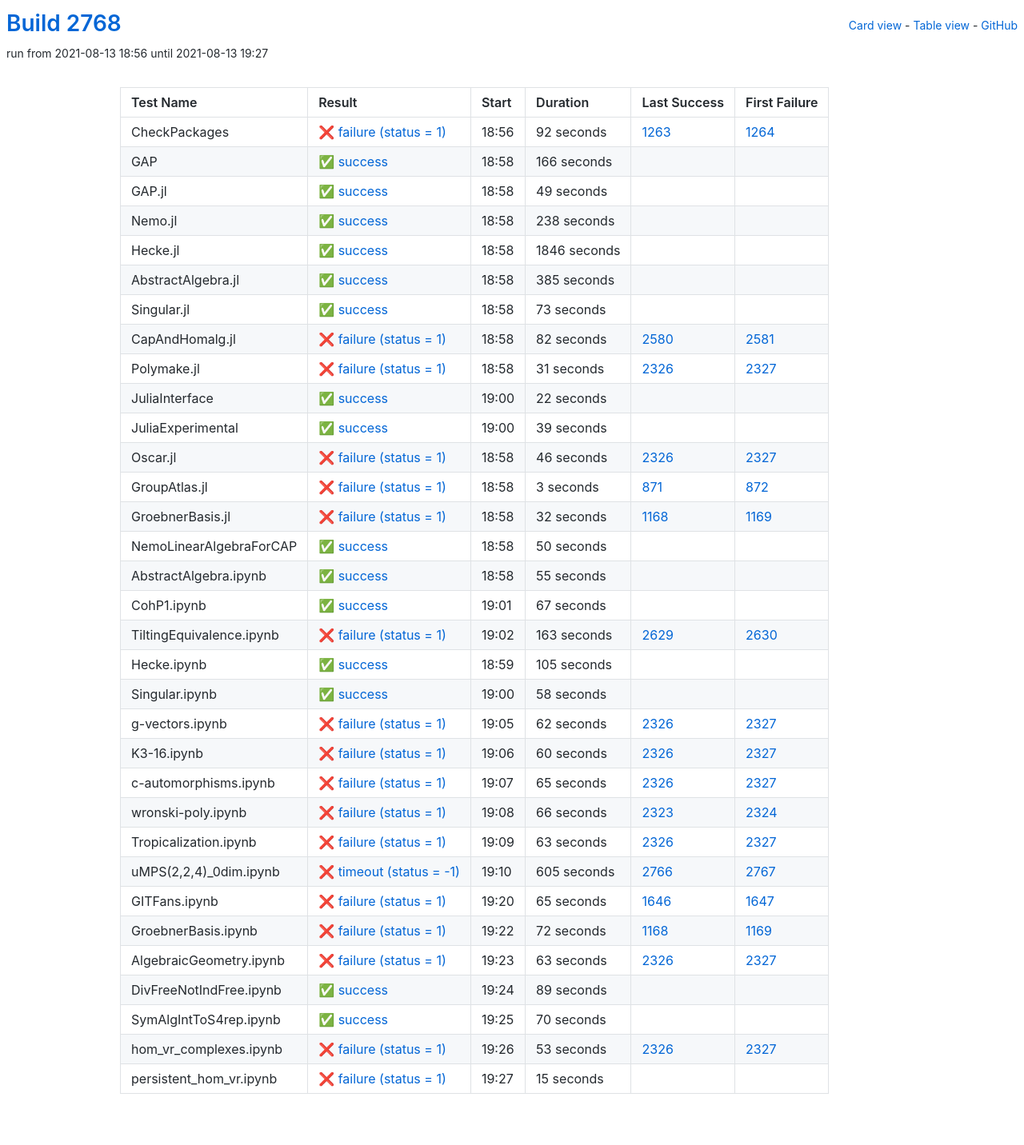
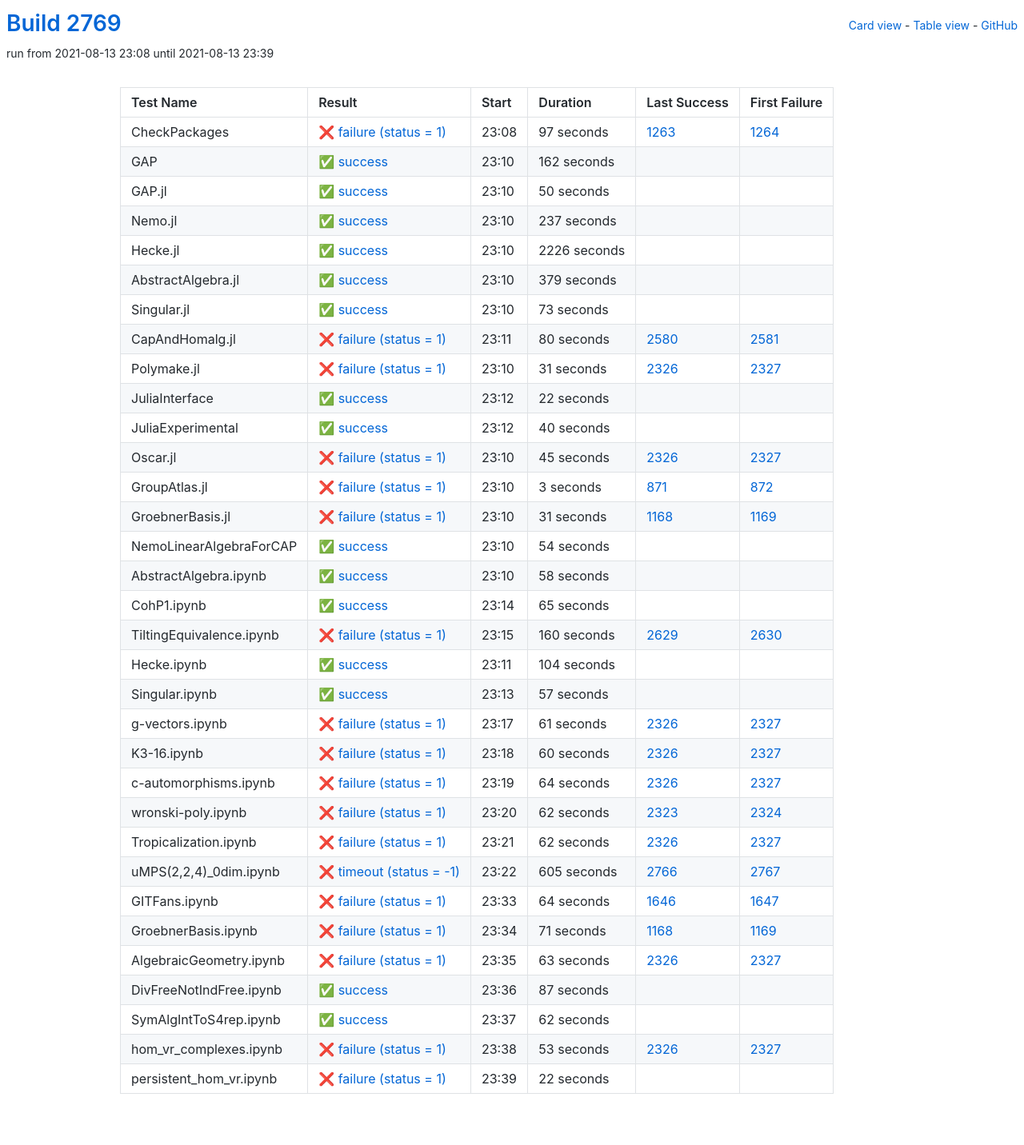
Before and after one commit to oscar-system/oscar-ci-status-stable, a Jekyll site: the page built from table.html, in a window 1280 px wide. Shown: the whole page at 80% size. Built offline with Jekyll 4.4.1, drawn with Linux system fonts in a browser that asks for light colours.

Commit message:
Build #2769

```diff
--- a/_data/ci.yml
+++ b/_data/ci.yml
@@ -1,6 +1,6 @@
 ---
-build: 2768
-build_url: https://oscarci.mathematik.uni-kl.de/job/oscar-stable/2768/
+build: 2769
+build_url: https://oscarci.mathematik.uni-kl.de/job/oscar-stable/2769/
 job: oscar-stable
 organization: oscar-system
 repo: oscar-ci-status-stable
@@ -8,80 +8,80 @@ repourl: https://github.com/oscar-system/oscar-ci-status-stable
 tests:
 - name: CheckPackages
   id: checkpackages
-  log: https://oscarci.mathematik.uni-kl.de/job/oscar-stable/2768/artifact/logs/build-2768/CheckPackages.log
-  start: 2021-08-13 18:56
+  log: https://oscarci.mathematik.uni-kl.de/job/oscar-stable/2769/artifact/logs/build-2769/CheckPackages.log
+  start: 2021-08-13 23:08
   success: false
   exitcode: 1
   status: failure
-  duration: 92
+  duration: 97
   last_success: 1263
   last_success_url: https://oscarci.mathematik.uni-kl.de/job/oscar-stable/1263/
   first_failure: 1264
   first_failure_url: https://oscarci.mathematik.uni-kl.de/job/oscar-stable/1264/
 - name: GAP
   id: gap
-  log: https://oscarci.mathematik.uni-kl.de/job/oscar-stable/2768/artifact/logs/build-2768/GAP.log
-  start: 2021-08-13 18:58
+  log: https://oscarci.mathematik.uni-kl.de/job/oscar-stable/2769/artifact/logs/build-2769/GAP.log
+  start: 2021-08-13 23:10
   success: true
   exitcode: 0
   status: success
-  duration: 166
+  duration: 162
   last_success: false
   last_success_url:
   first_failure: false
   first_failure_url:
 - name: GAP.jl
   id: gap-jl
-  log: https://oscarci.mathematik.uni-kl.de/job/oscar-stable/2768/artifact/logs/build-2768/GAP.jl.log
-  start: 2021-08-13 18:58
+  log: https://oscarci.mathematik.uni-kl.de/job/oscar-stable/2769/artifact/logs/build-2769/GAP.jl.log
+  start: 2021-08-13 23:10
   success: true
   exitcode: 0
   status: success
-  duration: 49
+  duration: 50
   last_success: false
   last_success_url:
   first_failure: false
   first_failure_url:
 - name: Nemo.jl
   id: nemo-jl
-  log: https://oscarci.mathematik.uni-kl.de/job/oscar-stable/2768/artifact/logs/build-2768/Nemo.jl.log
-  start: 2021-08-13 18:58
+  log: https://oscarci.mathematik.uni-kl.de/job/oscar-stable/2769/artifact/logs/build-2769/Nemo.jl.log
+  start: 2021-08-13 23:10
   success: true
   exitcode: 0
   status: success
-  duration: 238
+  duration: 237
   last_success: false
   last_success_url:
   first_failure: false
   first_failure_url:
 - name: Hecke.jl
   id: hecke-jl
-  log: https://oscarci.mathematik.uni-kl.de/job/oscar-stable/2768/artifact/logs/build-2768/Hecke.jl.log
-  start: 2021-08-13 18:58
+  log: https://oscarci.mathematik.uni-kl.de/job/oscar-stable/2769/artifact/logs/build-2769/Hecke.jl.log
+  start: 2021-08-13 23:10
   success: true
   exitcode: 0
   status: success
-  duration: 1846
+  duration: 2226
   last_success: false
   last_success_url:
   first_failure: false
   first_failure_url:
 - name: AbstractAlgebra.jl
   id: abstractalgebra-jl
-  log: https://oscarci.mathematik.uni-kl.de/job/oscar-stable/2768/artifact/logs/build-2768/AbstractAlgebra.jl.log
-  start: 2021-08-13 18:58
+  log: https://oscarci.mathematik.uni-kl.de/job/oscar-stable/2769/artifact/logs/build-2769/AbstractAlgebra.jl.log
+  start: 2021-08-13 23:10
   success: true
   exitcode: 0
   status: success
-  duration: 385
+  duration: 379
   last_success: false
   last_success_url:
   first_failure: false
   first_failure_url:
 - name: Singular.jl
   id: singular-jl
-  log: https://oscarci.mathematik.uni-kl.de/job/oscar-stable/2768/artifact/logs/build-2768/Singular.jl.log
-  start: 2021-08-13 18:58
+  log: https://oscarci.mathematik.uni-kl.de/job/oscar-stable/2769/artifact/logs/build-2769/Singular.jl.log
+  start: 2021-08-13 23:10
   success: true
   exitcode: 0
   status: success
@@ -92,20 +92,20 @@ tests:
   first_failure_url:
 - name: CapAndHomalg.jl
   id: capandhomalg-jl
-  log: https://oscarci.mathematik.uni-kl.de/job/oscar-stable/2768/artifact/logs/build-2768/CapAndHomalg.jl.log
-  start: 2021-08-13 18:58
+  log: https://oscarci.mathematik.uni-kl.de/job/oscar-stable/2769/artifact/logs/build-2769/CapAndHomalg.jl.log
+  start: 2021-08-13 23:11
   success: false
   exitcode: 1
   status: failure
-  duration: 82
+  duration: 80
   last_success: 2580
   last_success_url: https://oscarci.mathematik.uni-kl.de/job/oscar-stable/2580/
   first_failure: 2581
   first_failure_url: https://oscarci.mathematik.uni-kl.de/job/oscar-stable/2581/
 - name: Polymake.jl
   id: polymake-jl
-  log: https://oscarci.mathematik.uni-kl.de/job/oscar-stable/2768/artifact/logs/build-2768/Polymake.jl.log
-  start: 2021-08-13 18:58
+  log: https://oscarci.mathematik.uni-kl.de/job/oscar-stable/2769/artifact/logs/build-2769/Polymake.jl.log
+  start: 2021-08-13 23:10
   success: false
   exitcode: 1
   status: failure
@@ -116,8 +116,8 @@ tests:
   first_failure_url: https://oscarci.mathematik.uni-kl.de/job/oscar-stable/2327/
 - name: JuliaInterface
   id: juliainterface
-  log: https://oscarci.mathematik.uni-kl.de/job/oscar-stable/2768/artifact/logs/build-2768/JuliaInterface.log
-  start: 2021-08-13 19:00
+  log: https://oscarci.mathematik.uni-kl.de/job/oscar-stable/2769/artifact/logs/build-2769/JuliaInterface.log
+  start: 2021-08-13 23:12
   success: true
   exitcode: 0
   status: success
@@ -128,32 +128,32 @@ tests:
   first_failure_url:
 - name: JuliaExperimental
   id: juliaexperimental
-  log: https://oscarci.mathematik.uni-kl.de/job/oscar-stable/2768/artifact/logs/build-2768/JuliaExperimental.log
-  start: 2021-08-13 19:00
+  log: https://oscarci.mathematik.uni-kl.de/job/oscar-stable/2769/artifact/logs/build-2769/JuliaExperimental.log
+  start: 2021-08-13 23:12
   success: true
   exitcode: 0
   status: success
-  duration: 39
+  duration: 40
   last_success: false
   last_success_url:
   first_failure: false
   first_failure_url:
 - name: Oscar.jl
   id: oscar-jl
-  log: https://oscarci.mathematik.uni-kl.de/job/oscar-stable/2768/artifact/logs/build-2768/Oscar.jl.log
-  start: 2021-08-13 18:58
+  log: https://oscarci.mathematik.uni-kl.de/job/oscar-stable/2769/artifact/logs/build-2769/Oscar.jl.log
+  start: 2021-08-13 23:10
   success: false
   exitcode: 1
   status: failure
-  duration: 46
+  duration: 45
   last_success: 2326
   last_success_url: https://oscarci.mathematik.uni-kl.de/job/oscar-stable/2326/
   first_failure: 2327
   first_failure_url: https://oscarci.mathematik.uni-kl.de/job/oscar-stable/2327/
 - name: GroupAtlas.jl
   id: groupatlas-jl
-  log: https://oscarci.mathematik.uni-kl.de/job/oscar-stable/2768/artifact/logs/build-2768/GroupAtlas.jl.log
-  start: 2021-08-13 18:58
+  log: https://oscarci.mathematik.uni-kl.de/job/oscar-stable/2769/artifact/logs/build-2769/GroupAtlas.jl.log
+  start: 2021-08-13 23:10
   success: false
   exitcode: 1
   status: failure
@@ -164,80 +164,32 @@ tests:
   first_failure_url: https://oscarci.mathematik.uni-kl.de/job/oscar-stable/872/
 - name: GroebnerBasis.jl
   id: groebnerbasis-jl
-  log: https://oscarci.mathematik.uni-kl.de/job/oscar-stable/2768/artifact/logs/build-2768/GroebnerBasis.jl.log
-  start: 2021-08-13 18:58
+  log: https://oscarci.mathematik.uni-kl.de/job/oscar-stable/2769/artifact/logs/build-2769/GroebnerBasis.jl.log
+  start: 2021-08-13 23:10
   success: false
   exitcode: 1
   status: failure
-  duration: 32
+  duration: 31
   last_success: 1168
   last_success_url: https://oscarci.mathematik.uni-kl.de/job/oscar-stable/1168/
   first_failure: 1169
   first_failure_url: https://oscarci.mathematik.uni-kl.de/job/oscar-stable/1169/
 - name: NemoLinearAlgebraForCAP
   id: nemolinearalgebraforcap
-  log: https://oscarci.mathematik.uni-kl.de/job/oscar-stable/2768/artifact/logs/build-2768/NemoLinearAlgebraForCAP.log
-  start: 2021-08-13 18:58
+  log: https://oscarci.mathematik.uni-kl.de/job/oscar-stable/2769/artifact/logs/build-2769/NemoLinearAlgebraForCAP.log
+  start: 2021-08-13 23:10
   success: true
   exitcode: 0
   status: success
-  duration: 50
+  duration: 54
   last_success: false
   last_success_url:
   first_failure: false
   first_failure_url:
 - name: AbstractAlgebra.ipynb
   id: abstractalgebra-ipynb
-  log: https://oscarci.mathematik.uni-kl.de/job/oscar-stable/2768/artifact/logs/build-2768/AbstractAlgebra.ipynb.log
-  start: 2021-08-13 18:58
-  success: true
-  exitcode: 0
-  status: success
-  duration: 55
-  last_success: false
-  last_success_url:
-  first_failure: false
-  first_failure_url:
-- name: CohP1.ipynb
-  id: cohp1-ipynb
-  log: https://oscarci.mathematik.uni-kl.de/job/oscar-stable/2768/artifact/logs/build-2768/CohP1.ipynb.log
-  start: 2021-08-13 19:01
-  success: true
-  exitcode: 0
-  status: success
-  duration: 67
-  last_success: false
-  last_success_url:
-  first_failure: false
-  first_failure_url:
-- name: TiltingEquivalence.ipynb
-  id: tiltingequivalence-ipynb
-  log: https://oscarci.mathematik.uni-kl.de/job/oscar-stable/2768/artifact/logs/build-2768/TiltingEquivalence.ipynb.log
-  start: 2021-08-13 19:02
-  success: false
-  exitcode: 1
-  status: failure
-  duration: 163
-  last_success: 2629
-  last_success_url: https://oscarci.mathematik.uni-kl.de/job/oscar-stable/2629/
-  first_failure: 2630
-  first_failure_url: https://oscarci.mathematik.uni-kl.de/job/oscar-stable/2630/
-- name: Hecke.ipynb
-  id: hecke-ipynb
-  log: https://oscarci.mathematik.uni-kl.de/job/oscar-stable/2768/artifact/logs/build-2768/Hecke.ipynb.log
-  start: 2021-08-13 18:59
-  success: true
-  exitcode: 0
-  status: success
-  duration: 105
-  last_success: false
-  last_success_url:
-  first_failure: false
-  first_failure_url:
-- name: Singular.ipynb
-  id: singular-ipynb
-  log: https://oscarci.mathematik.uni-kl.de/job/oscar-stable/2768/artifact/logs/build-2768/Singular.ipynb.log
-  start: 2021-08-13 19:00
+  log: https://oscarci.mathematik.uni-kl.de/job/oscar-stable/2769/artifact/logs/build-2769/AbstractAlgebra.ipynb.log
+  start: 2021-08-13 23:10
   success: true
   exitcode: 0
   status: success
@@ -246,22 +198,70 @@ tests:
   last_success_url:
   first_failure: false
   first_failure_url:
-- name: g-vectors.ipynb
-  id: g-vectors-ipynb
-  log: https://oscarci.mathematik.uni-kl.de/job/oscar-stable/2768/artifact/logs/build-2768/g-vectors.ipynb.log
-  start: 2021-08-13 19:05
+- name: CohP1.ipynb
+  id: cohp1-ipynb
+  log: https://oscarci.mathematik.uni-kl.de/job/oscar-stable/2769/artifact/logs/build-2769/CohP1.ipynb.log
+  start: 2021-08-13 23:14
+  success: true
+  exitcode: 0
+  status: success
+  duration: 65
+  last_success: false
+  last_success_url:
+  first_failure: false
+  first_failure_url:
+- name: TiltingEquivalence.ipynb
+  id: tiltingequivalence-ipynb
+  log: https://oscarci.mathematik.uni-kl.de/job/oscar-stable/2769/artifact/logs/build-2769/TiltingEquivalence.ipynb.log
+  start: 2021-08-13 23:15
   success: false
   exitcode: 1
   status: failure
-  duration: 62
+  duration: 160
+  last_success: 2629
+  last_success_url: https://oscarci.mathematik.uni-kl.de/job/oscar-stable/2629/
+  first_failure: 2630
+  first_failure_url: https://oscarci.mathematik.uni-kl.de/job/oscar-stable/2630/
+- name: Hecke.ipynb
+  id: hecke-ipynb
+  log: https://oscarci.mathematik.uni-kl.de/job/oscar-stable/2769/artifact/logs/build-2769/Hecke.ipynb.log
+  start: 2021-08-13 23:11
+  success: true
+  exitcode: 0
+  status: success
+  duration: 104
+  last_success: false
+  last_success_url:
+  first_failure: false
+  first_failure_url:
+- name: Singular.ipynb
+  id: singular-ipynb
+  log: https://oscarci.mathematik.uni-kl.de/job/oscar-stable/2769/artifact/logs/build-2769/Singular.ipynb.log
+  start: 2021-08-13 23:13
+  success: true
+  exitcode: 0
+  status: success
+  duration: 57
+  last_success: false
+  last_success_url:
+  first_failure: false
+  first_failure_url:
+- name: g-vectors.ipynb
+  id: g-vectors-ipynb
+  log: https://oscarci.mathematik.uni-kl.de/job/oscar-stable/2769/artifact/logs/build-2769/g-vectors.ipynb.log
+  start: 2021-08-13 23:17
+  success: false
+  exitcode: 1
+  status: failure
+  duration: 61
   last_success: 2326
   last_success_url: https://oscarci.mathematik.uni-kl.de/job/oscar-stable/2326/
   first_failure: 2327
   first_failure_url: https://oscarci.mathematik.uni-kl.de/job/oscar-stable/2327/
 - name: K3-16.ipynb
   id: k3-16-ipynb
-  log: https://oscarci.mathematik.uni-kl.de/job/oscar-stable/2768/artifact/logs/build-2768/K3-16.ipynb.log
-  start: 2021-08-13 19:06
+  log: https://oscarci.mathematik.uni-kl.de/job/oscar-stable/2769/artifact/logs/build-2769/K3-16.ipynb.log
+  start: 2021-08-13 23:18
   success: false
   exitcode: 1
   status: failure
@@ -272,44 +272,44 @@ tests:
   first_failure_url: https://oscarci.mathematik.uni-kl.de/job/oscar-stable/2327/
 - name: c-automorphisms.ipynb
   id: c-automorphisms-ipynb
-  log: https://oscarci.mathematik.uni-kl.de/job/oscar-stable/2768/artifact/logs/build-2768/c-automorphisms.ipynb.log
-  start: 2021-08-13 19:07
+  log: https://oscarci.mathematik.uni-kl.de/job/oscar-stable/2769/artifact/logs/build-2769/c-automorphisms.ipynb.log
+  start: 2021-08-13 23:19
   success: false
   exitcode: 1
   status: failure
-  duration: 65
+  duration: 64
   last_success: 2326
   last_success_url: https://oscarci.mathematik.uni-kl.de/job/oscar-stable/2326/
   first_failure: 2327
   first_failure_url: https://oscarci.mathematik.uni-kl.de/job/oscar-stable/2327/
 - name: wronski-poly.ipynb
   id: wronski-poly-ipynb
-  log: https://oscarci.mathematik.uni-kl.de/job/oscar-stable/2768/artifact/logs/build-2768/wronski-poly.ipynb.log
-  start: 2021-08-13 19:08
+  log: https://oscarci.mathematik.uni-kl.de/job/oscar-stable/2769/artifact/logs/build-2769/wronski-poly.ipynb.log
+  start: 2021-08-13 23:20
   success: false
   exitcode: 1
   status: failure
-  duration: 66
+  duration: 62
   last_success: 2323
   last_success_url: https://oscarci.mathematik.uni-kl.de/job/oscar-stable/2323/
   first_failure: 2324
   first_failure_url: https://oscarci.mathematik.uni-kl.de/job/oscar-stable/2324/
 - name: Tropicalization.ipynb
   id: tropicalization-ipynb
-  log: https://oscarci.mathematik.uni-kl.de/job/oscar-stable/2768/artifact/logs/build-2768/Tropicalization.ipynb.log
-  start: 2021-08-13 19:09
+  log: https://oscarci.mathematik.uni-kl.de/job/oscar-stable/2769/artifact/logs/build-2769/Tropicalization.ipynb.log
+  start: 2021-08-13 23:21
   success: false
   exitcode: 1
   status: failure
-  duration: 63
+  duration: 62
   last_success: 2326
   last_success_url: https://oscarci.mathematik.uni-kl.de/job/oscar-stable/2326/
   first_failure: 2327
   first_failure_url: https://oscarci.mathematik.uni-kl.de/job/oscar-stable/2327/
 - name: uMPS(2,2,4)_0dim.ipynb
   id: umps-2-2-4-0dim-ipynb
-  log: https://oscarci.mathematik.uni-kl.de/job/oscar-stable/2768/artifact/logs/build-2768/uMPS-2-2-4-_0dim.ipynb.log
-  start: 2021-08-13 19:10
+  log: https://oscarci.mathematik.uni-kl.de/job/oscar-stable/2769/artifact/logs/build-2769/uMPS-2-2-4-_0dim.ipynb.log
+  start: 2021-08-13 23:22
   success: false
   exitcode: -1
   status: timeout
@@ -320,32 +320,32 @@ tests:
   first_failure_url: https://oscarci.mathematik.uni-kl.de/job/oscar-stable/2767/
 - name: GITFans.ipynb
   id: gitfans-ipynb
-  log: https://oscarci.mathematik.uni-kl.de/job/oscar-stable/2768/artifact/logs/build-2768/GITFans.ipynb.log
-  start: 2021-08-13 19:20
+  log: https://oscarci.mathematik.uni-kl.de/job/oscar-stable/2769/artifact/logs/build-2769/GITFans.ipynb.log
+  start: 2021-08-13 23:33
   success: false
   exitcode: 1
   status: failure
-  duration: 65
+  duration: 64
   last_success: 1646
   last_success_url: https://oscarci.mathematik.uni-kl.de/job/oscar-stable/1646/
   first_failure: 1647
   first_failure_url: https://oscarci.mathematik.uni-kl.de/job/oscar-stable/1647/
 - name: GroebnerBasis.ipynb
   id: groebnerbasis-ipynb
-  log: https://oscarci.mathematik.uni-kl.de/job/oscar-stable/2768/artifact/logs/build-2768/GroebnerBasis.ipynb.log
-  start: 2021-08-13 19:22
+  log: https://oscarci.mathematik.uni-kl.de/job/oscar-stable/2769/artifact/logs/build-2769/GroebnerBasis.ipynb.log
+  start: 2021-08-13 23:34
   success: false
   exitcode: 1
   status: failure
-  duration: 72
+  duration: 71
   last_success: 1168
   last_success_url: https://oscarci.mathematik.uni-kl.de/job/oscar-stable/1168/
   first_failure: 1169
   first_failure_url: https://oscarci.mathematik.uni-kl.de/job/oscar-stable/1169/
 - name: AlgebraicGeometry.ipynb
   id: algebraicgeometry-ipynb
-  log: https://oscarci.mathematik.uni-kl.de/job/oscar-stable/2768/artifact/logs/build-2768/AlgebraicGeometry.ipynb.log
-  start: 2021-08-13 19:23
+  log: https://oscarci.mathematik.uni-kl.de/job/oscar-stable/2769/artifact/logs/build-2769/AlgebraicGeometry.ipynb.log
+  start: 2021-08-13 23:35
   success: false
   exitcode: 1
   status: failure
@@ -356,32 +356,32 @@ tests:
   first_failure_url: https://oscarci.mathematik.uni-kl.de/job/oscar-stable/2327/
 - name: DivFreeNotIndFree.ipynb
   id: divfreenotindfree-ipynb
-  log: https://oscarci.mathematik.uni-kl.de/job/oscar-stable/2768/artifact/logs/build-2768/DivFreeNotIndFree.ipynb.log
-  start: 2021-08-13 19:24
+  log: https://oscarci.mathematik.uni-kl.de/job/oscar-stable/2769/artifact/logs/build-2769/DivFreeNotIndFree.ipynb.log
+  start: 2021-08-13 23:36
   success: true
   exitcode: 0
   status: success
-  duration: 89
+  duration: 87
   last_success: false
   last_success_url:
   first_failure: false
   first_failure_url:
 - name: SymAlgIntToS4rep.ipynb
   id: symalginttos4rep-ipynb
-  log: https://oscarci.mathematik.uni-kl.de/job/oscar-stable/2768/artifact/logs/build-2768/SymAlgIntToS4rep.ipynb.log
-  start: 2021-08-13 19:25
+  log: https://oscarci.mathematik.uni-kl.de/job/oscar-stable/2769/artifact/logs/build-2769/SymAlgIntToS4rep.ipynb.log
+  start: 2021-08-13 23:37
   success: true
   exitcode: 0
   status: success
-  duration: 70
+  duration: 62
   last_success: false
   last_success_url:
   first_failure: false
   first_failure_url:
 - name: hom_vr_complexes.ipynb
   id: hom-vr-complexes-ipynb
-  log: https://oscarci.mathematik.uni-kl.de/job/oscar-stable/2768/artifact/logs/build-2768/hom_vr_complexes.ipynb.log
-  start: 2021-08-13 19:26
+  log: https://oscarci.mathematik.uni-kl.de/job/oscar-stable/2769/artifact/logs/build-2769/hom_vr_complexes.ipynb.log
+  start: 2021-08-13 23:38
   success: false
   exitcode: 1
   status: failure
@@ -392,12 +392,12 @@ tests:
   first_failure_url: https://oscarci.mathematik.uni-kl.de/job/oscar-stable/2327/
 - name: persistent_hom_vr.ipynb
   id: persistent-hom-vr-ipynb
-  log: https://oscarci.mathematik.uni-kl.de/job/oscar-stable/2768/artifact/logs/build-2768/persistent_hom_vr.ipynb.log
-  start: 2021-08-13 19:27
+  log: https://oscarci.mathematik.uni-kl.de/job/oscar-stable/2769/artifact/logs/build-2769/persistent_hom_vr.ipynb.log
+  start: 2021-08-13 23:39
   success: false
   exitcode: 1
   status: failure
-  duration: 15
+  duration: 22
   last_success: false
   last_success_url:
   first_failure: false
```
Also changed, not shown: README.md.
